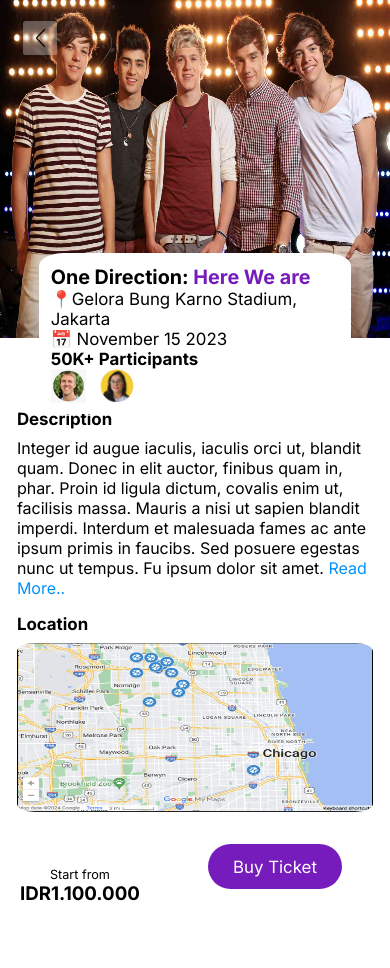
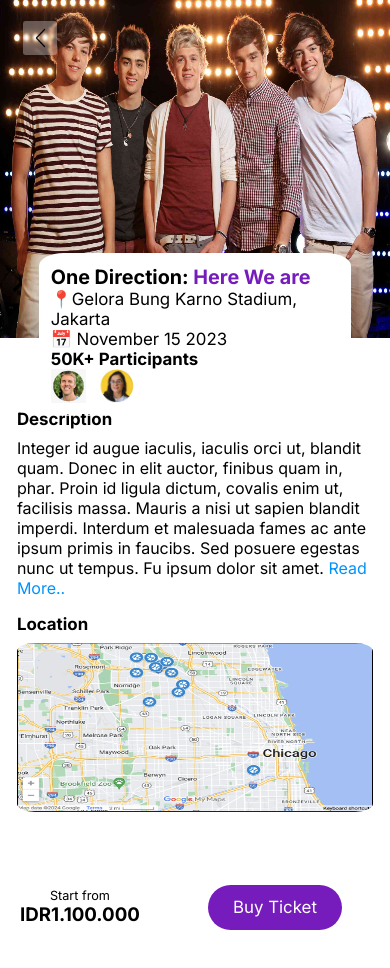
Before and after one commit to juandacf/JuanCaballeroEventosMusicales, a plain HTML site: page pages/detail1d.html in a window 390 px wide. Before the commit the page ends 928 px from the top, so only its background shows below. Drawn offline with Linux system fonts and the light colour scheme.

Commit message:
final final debugging

```diff
--- a/css/styleDetail.css
+++ b/css/styleDetail.css
@@ -87,8 +87,10 @@
         border-color:white;
     }
     .ticketBox {
-        height:10vh;
+        height:15vh;
         display:flex;
+        justify-content:center ;
+        align-items: center;
     }
     .priceSection{
         width:50vw;
```
